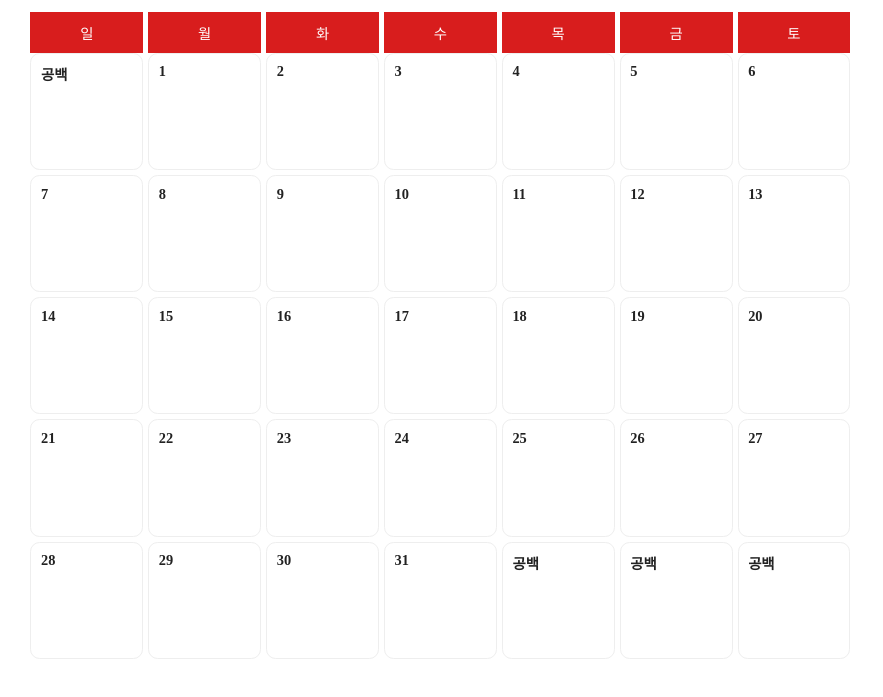
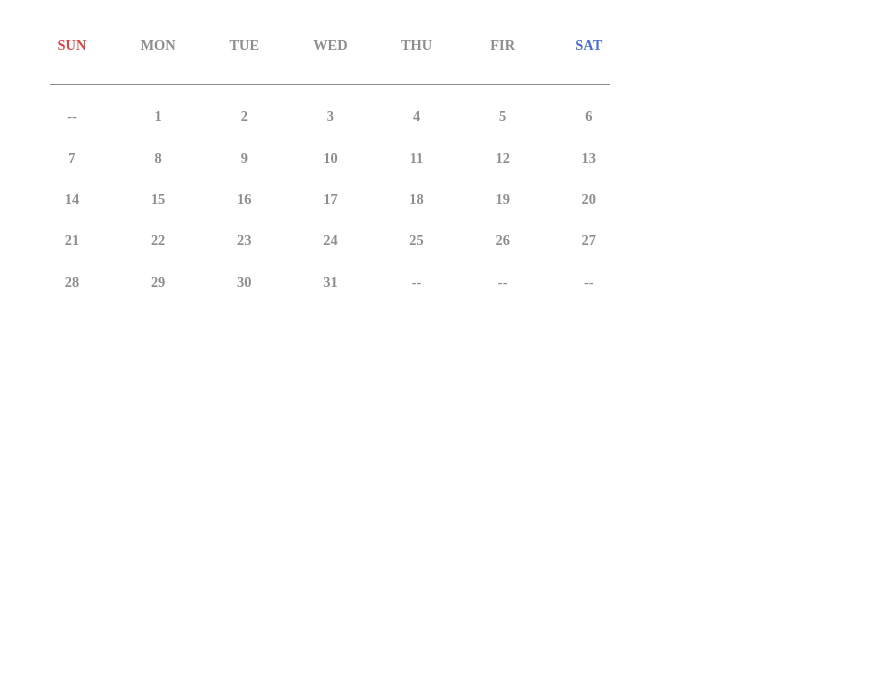
Before and after one commit to JungHaMin0/Calendar, a plain HTML site: page index.html in a window 1280 px wide. Shown: the part 103-800 px from the top of the page, without its empty margins (0-883 px from the left). Drawn offline with nearby package versions, Linux system fonts and the light colour scheme.

Commit message:
@feet: 완성. 근데 css 내가 flex로 다시 짜야할듯.

```diff
--- a/cal.js
+++ b/cal.js
@@ -15,11 +15,11 @@ const calendar = (date) => {
   dateBoard.innerHTML = '';
   // 다음달 날짜 표시하기
   for(let i=0; i<prevDay; i++){
-    dateBoard.innerHTML += `<div class=""noColor">공백</div>`;
+    dateBoard.innerHTML += `<div class="noColor">--</div>`;
   }
 
   for(let i=1; i<=thisMon; i++){
-    dateBoard.innerHTML += "<div>" + i + "</div>";
+    dateBoard.innerHTML += `<div class="asd">` + i + `</div>`;
   }
 
   const limitDay = prevDay + lastDay;
@@ -27,10 +27,10 @@ const calendar = (date) => {
   //이게 뭘까?
 
   for (let i = limitDay; i <nextDay; i++) {
-    dateBoard.innerHTML += `<div class=""noColor">공백</div>`;
+    dateBoard.innerHTML += `<div class="noColor">--</div>`;
   }
 
-  document.querySelector('.dateTitle').innerText = CurrentYear + "년 " + CurrentMonth + "월";
+  document.querySelector('.dateTitle').innerText = CurrentYear + ". " + CurrentMonth;
 
 };
 $(document).ready(calendar);
--- a/index.html
+++ b/index.html
@@ -18,16 +18,19 @@
     </div>
 
     <div class="grid dateHead">
-      <div>일</div>
-      <div>월</div>
-      <div>화</div>
-      <div>수</div>
-      <div>목</div>
-      <div>금</div>
-      <div>토</div>
+      <div class="day">SUN</div>
+      <div class="day">MON</div>
+      <div class="day">TUE</div>
+      <div class="day">WED</div>
+      <div class="day">THU</div>
+      <div class="day">FIR</div>
+      <div class="day">SAT</div>
     </div>
+    <div class="line"></div>
 
   <div class="grid dateBoard"></div>
 </div>
+
+<div class="memo"></div>
 </body>
 </html>
--- a/style.css
+++ b/style.css
@@ -1,34 +1,43 @@
-.dateBoard div {
-    color: #222;
+  .dateBoard div {
+    color: rgb(142, 140, 140);
     font-weight: bold;
-    min-height: 6rem;
-    padding: .6rem .8rem;
-    border-radius: .6rem;
-    border: 1px solid #eee;
+    min-height: 2rem;
+    padding: .2rem .2rem;
+    text-align: center;
+  }
+  .dateBoard div:hover {
+    background-color: rgb(225, 60, 60);
+    border-radius: 50% 50%;
+    width: 100%;
+  }
+  .dateBoard{
+    margin-top: 20px;
   }
   .grid {
     display: grid;
+    width: 600px;
     grid-template-columns: repeat(7, 1fr);
-    grid-gap: 5px;
+    grid-gap: 3px;
   }
   .grid div {
-    padding: .6rem;
+    padding: .2rem;
     font-size: .9rem;
     cursor: pointer;
   }
   .rap {
-    max-width: 820px;
+    max-width: 600px;
     padding: 0 1.4rem;
     margin-top: .3rem;
   }
   .dateHead div {
-    background-color: rgb(216, 29, 29);
     padding: 10px 10px;
-    color: #fff;
+    color: rgb(142, 140, 140);
     text-align: center;
+    font-weight: bold;
   }
   .dateTitle {
     text-align: center;
+    font-size: 2rem;
   }
   .btn {
     display: block;
@@ -50,3 +59,15 @@
     align-items: center;
     padding: 1rem 2rem;
   }
+  .line{
+    border-bottom: 1px solid rgb(141, 139, 139);
+    width: 90%;
+    margin: 0 auto;
+    padding: 10px;
+  }
+  .day:nth-child(7n){
+    color: rgb(71, 109, 213);
+  }
+ .day:nth-child(1){
+    color: rgb(213, 71, 71);
+  }
```
